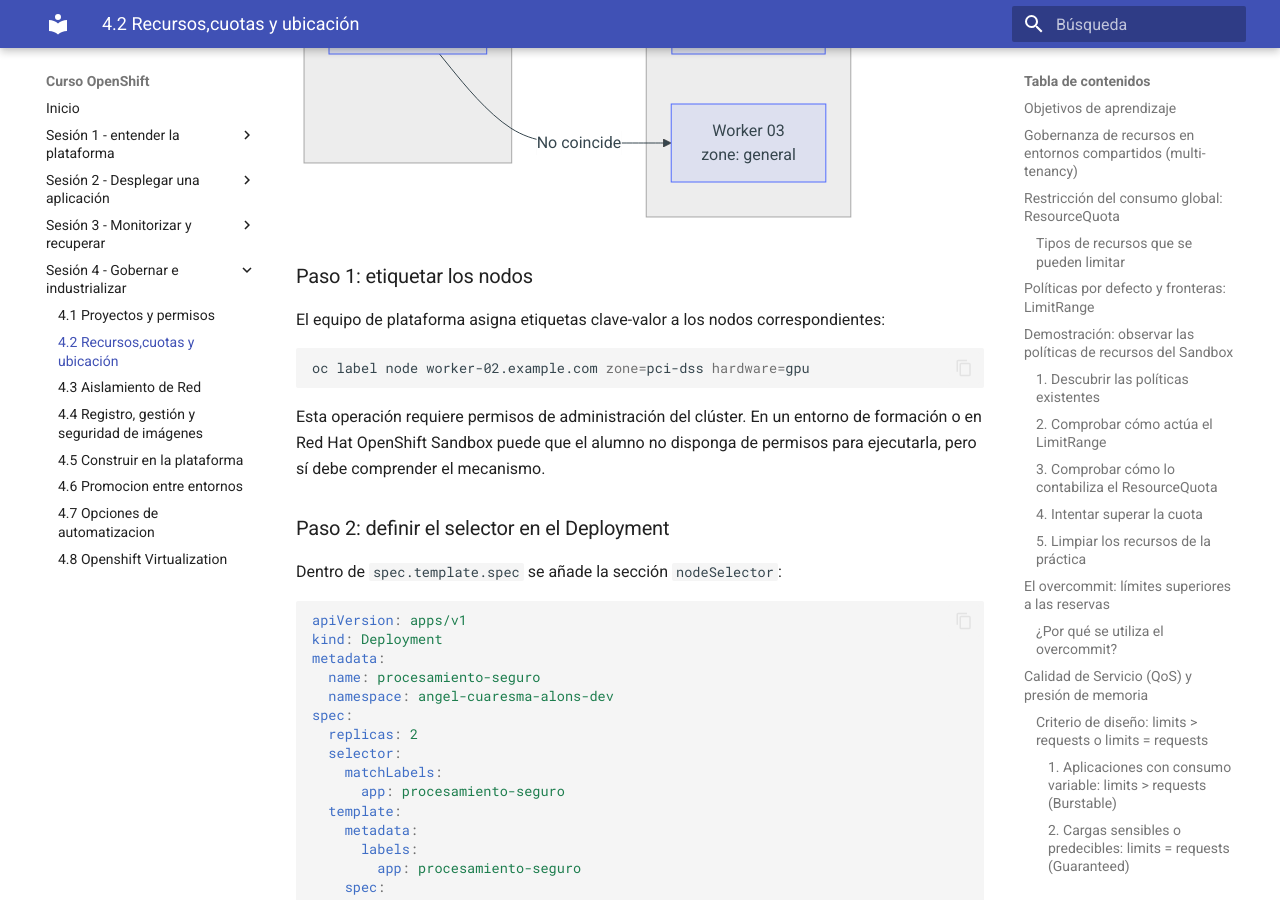
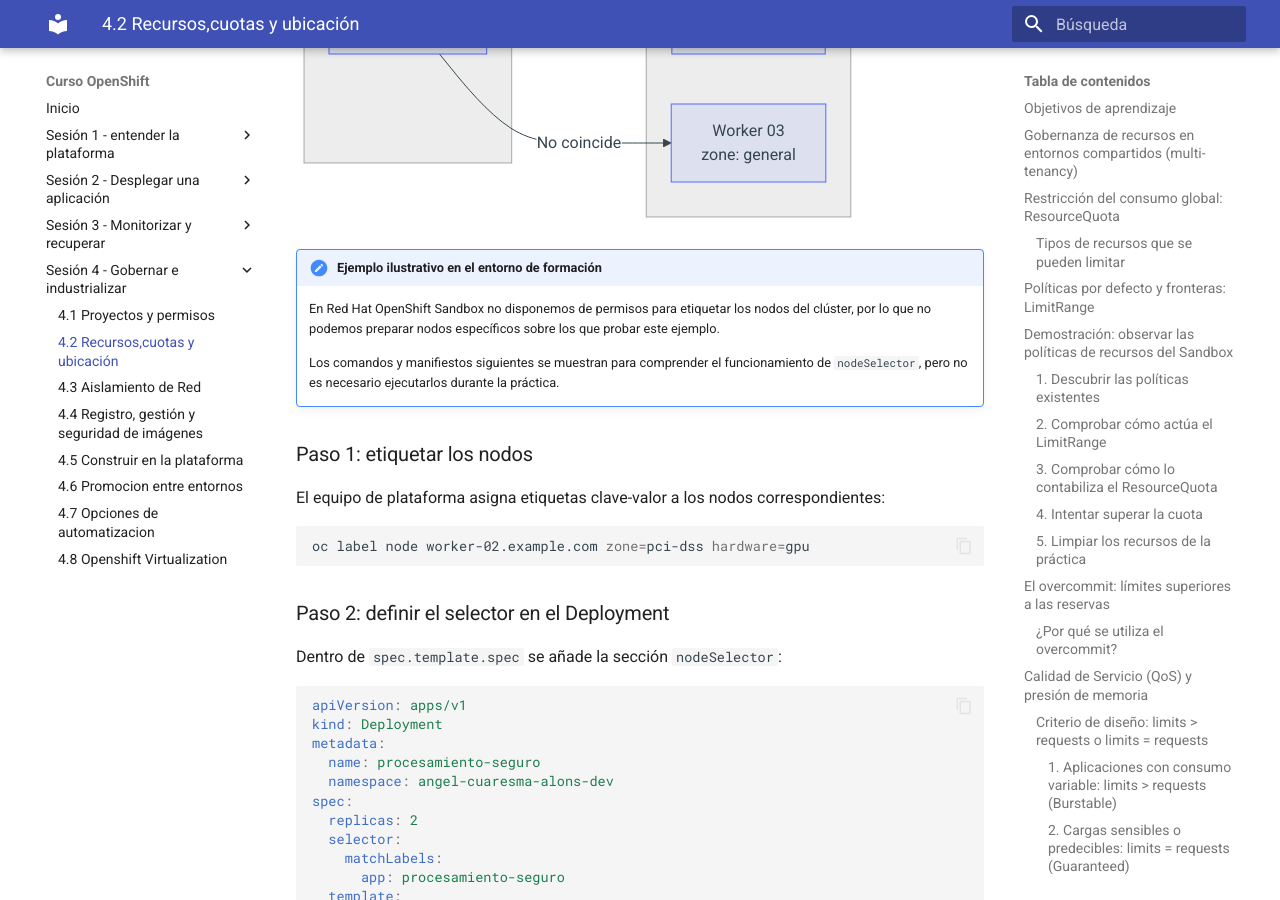
Before and after one commit to ieftraining/curso-openshift, an MkDocs documentation site: the page built from docs/sesion4/4.2 Recursoso, cuotas y ubicación.md, in a window 1280 px wide and 900 px high, scrolled down 14526 px. Built offline with MkDocs 1.6.1 and Material for MkDocs 9.7.7, drawn with Linux system fonts in a browser that asks for light colours.

Commit message:
Add files via upload

````diff
--- a/docs/sesion4/4.2 Recursoso, cuotas y ubicación.md
+++ b/docs/sesion4/4.2 Recursoso, cuotas y ubicación.md
@@ -517,6 +517,11 @@
     A -->|No coincide| N3
 ```
 
+!!! note "Ejemplo ilustrativo en el entorno de formación"
+    En Red Hat OpenShift Sandbox no disponemos de permisos para etiquetar los nodos del clúster, por lo que no podemos preparar nodos específicos sobre los que probar este ejemplo.
+
+    Los comandos y manifiestos siguientes se muestran para comprender el funcionamiento de `nodeSelector`, pero no es necesario ejecutarlos durante la práctica.
+
 ### Paso 1: etiquetar los nodos
 
 El equipo de plataforma asigna etiquetas clave-valor a los nodos correspondientes:
@@ -524,8 +529,6 @@
 ```bash
 oc label node worker-02.example.com zone=pci-dss hardware=gpu
 ```
-
-Esta operación requiere permisos de administración del clúster. En un entorno de formación o en Red Hat OpenShift Sandbox puede que el alumno no disponga de permisos para ejecutarla, pero sí debe comprender el mecanismo.
 
 ### Paso 2: definir el selector en el Deployment
 
````
